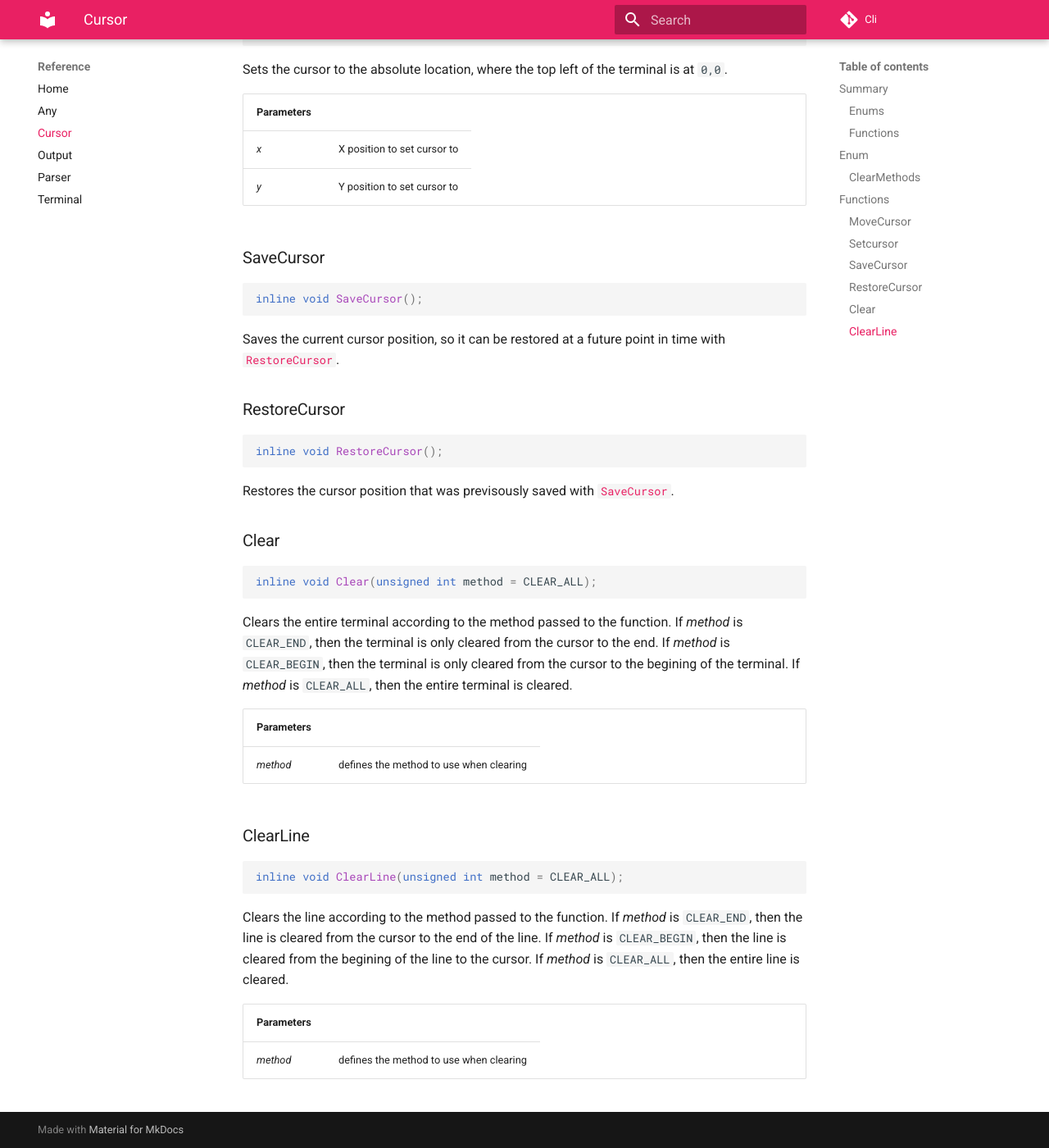
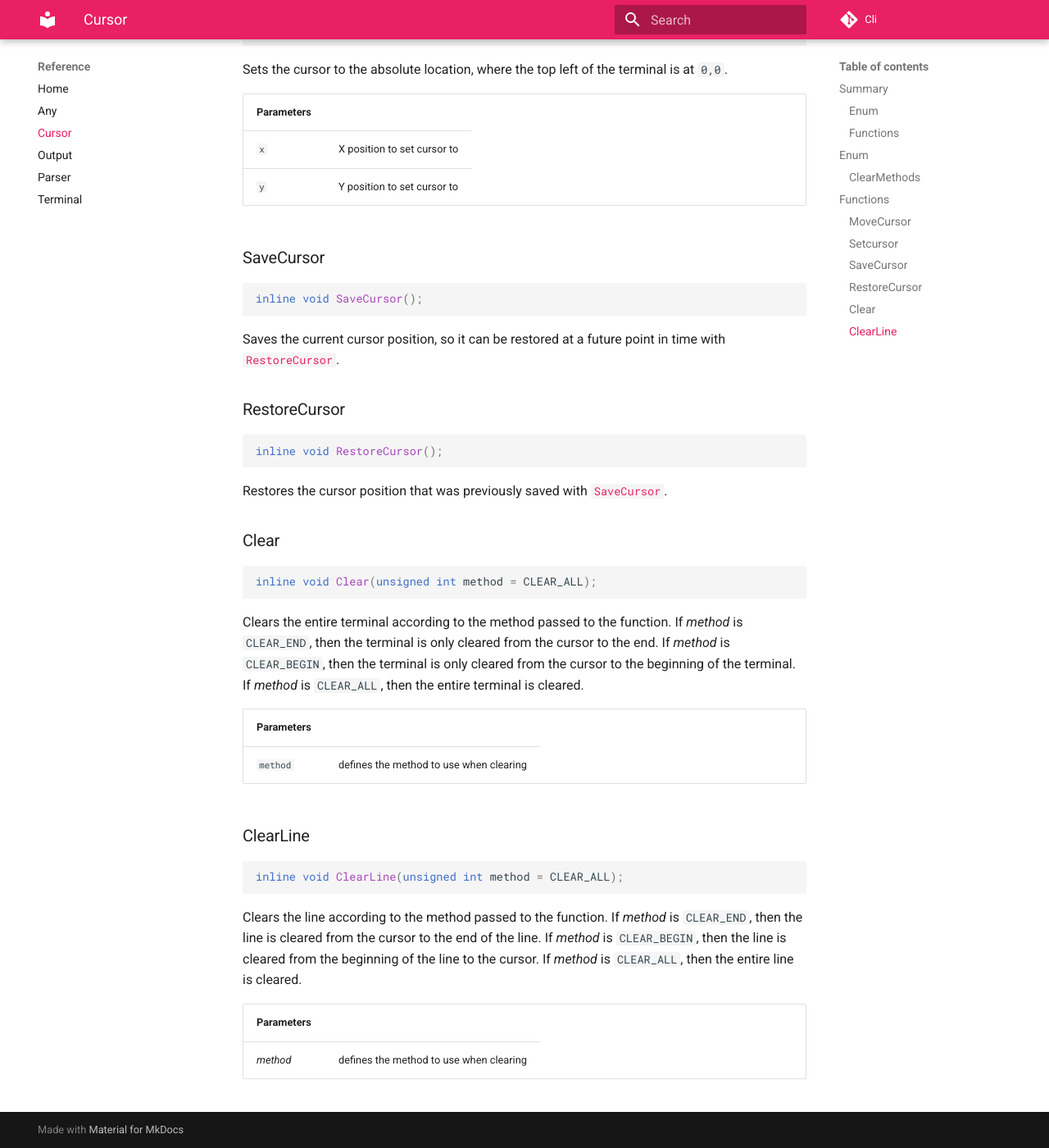
Before and after one commit to LuxAter/cli, an MkDocs documentation site: the page built from docs/ref/cursor.md, in a window 1280 px wide and 1400 px high, scrolled down 1657 px. Shown: the whole window at 82% size. Built offline with MkDocs 1.6.1 and Material for MkDocs 9.7.7, drawn with Linux system fonts in a browser that asks for light colours; comment, search, counter and statistics services are not loaded; old or Windows-style settings are respelled for this version of MkDocs; some of the changed text lies outside the part shown.

Commit message:
Spellcheck

````diff
--- a/docs/ref/cursor.md
+++ b/docs/ref/cursor.md
@@ -5,7 +5,7 @@
 Cursor is a selection of functions that are used to enable mobility of the
 terminal cursor
 
-### Enums ###
+### Enum ###
 
 |                                 |                                       |
 |---------------------------------|---------------------------------------|
@@ -50,8 +50,8 @@ number will cause the cursor to be moved in the reverse direction.
 
 | Parameters |                                             |
 |------------|---------------------------------------------|
-| *x*        | Number of spaces in the x direction to move |
-| *y*        | Number of spaces in the y direction to move |
+| `x`        | Number of spaces in the x direction to move |
+| `y`        | Number of spaces in the y direction to move |
 
 ### Setcursor ###
 
@@ -64,8 +64,8 @@ at `0,0`.
 
 | Parameters |                             |
 |------------|-----------------------------|
-| *x*        | X position to set cursor to |
-| *y*        | Y position to set cursor to |
+| `x`        | X position to set cursor to |
+| `y`        | Y position to set cursor to |
 
 
 ### SaveCursor ###
@@ -83,7 +83,7 @@ time with [`RestoreCursor`](#restorecursor).
 inline void RestoreCursor();
 ```
 
-Restores the cursor position that was previsously saved with
+Restores the cursor position that was previously saved with
 [`SaveCursor`](#savecursor).
 
 ### Clear ###
@@ -95,12 +95,12 @@ inline void Clear(unsigned int method = CLEAR_ALL);
 Clears the entire terminal according to the method passed to the function. If
 *method* is `CLEAR_END`, then the terminal is only cleared from the cursor to
 the end. If *method* is `CLEAR_BEGIN`, then the terminal is only cleared from
-the cursor to the begining of the terminal. If *method* is `CLEAR_ALL`, then
+the cursor to the beginning of the terminal. If *method* is `CLEAR_ALL`, then
 the entire terminal is cleared.
 
 | Parameters |                                         |
 |------------|-----------------------------------------|
-| *method*   | defines the method to use when clearing |
+| `method`   | defines the method to use when clearing |
 
 ### ClearLine ###
 
@@ -110,7 +110,7 @@ inline void ClearLine(unsigned int method = CLEAR_ALL);
 
 Clears the line according to the method passed to the function. If *method* is
 `CLEAR_END`, then the line is cleared from the cursor to the end of the line.
-If *method* is `CLEAR_BEGIN`, then the line is cleared from the begining of the
+If *method* is `CLEAR_BEGIN`, then the line is cleared from the beginning of the
 line to the cursor. If *method* is `CLEAR_ALL`, then the entire line is
 cleared.
 
````
Also changed, not shown: other parts of docs/ref/cursor.md (+1 -1 lines), docs/ref/any.md (+5 -5 lines), docs/ref/output.md (+7 -7 lines), docs/ref/terminal.md (+2 -2 lines).
